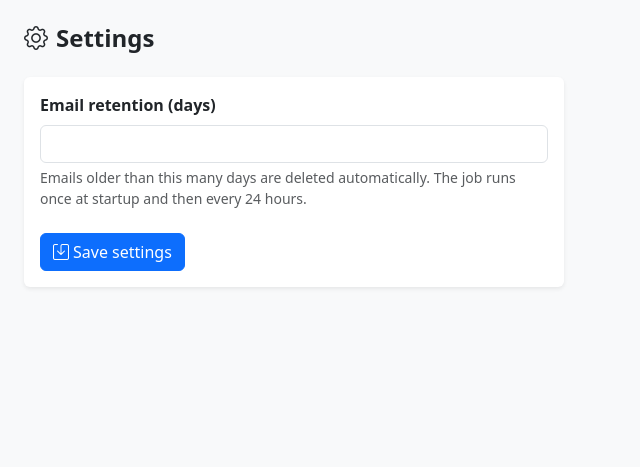
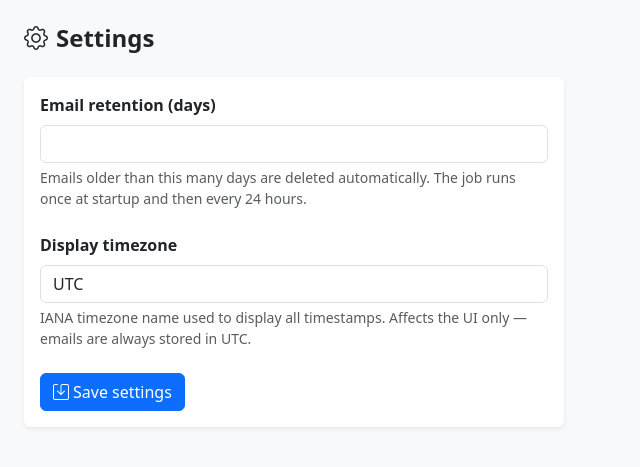
Before and after one commit to jankkm/smtp-ms365-relay, a Flask app: template app/templates/settings.html in a window 1280 px wide. Shown: the top 467 px of the page, without its empty margins (0-640 px from the left). Run offline with Flask 3, Linux system fonts and the light colour scheme; the template is opened without the code that fills it, so the values that code supplies are empty; parts of the project's set-up code (start-up, migrations or seed data) failed here and were passed over.

Commit message:
add tz setting

```diff
--- a/app/database.py
+++ b/app/database.py
@@ -17,6 +17,7 @@ SessionLocal: sessionmaker | None = None
 SETTING_DEFAULTS = {
     "retention_days": "30",
     "notes": "",
+    "timezone": "UTC",
 }
 
 
--- a/app/main.py
+++ b/app/main.py
@@ -11,10 +11,11 @@ Startup order:
 
 import logging
 import sys
-from datetime import datetime, timedelta
+from datetime import datetime, timedelta, timezone as dt_timezone
+from zoneinfo import ZoneInfo, ZoneInfoNotFoundError
 
 from apscheduler.schedulers.background import BackgroundScheduler
-from flask import Flask, jsonify, redirect, render_template, session, url_for
+from flask import Flask, g, jsonify, redirect, render_template, session, url_for
 from werkzeug.middleware.proxy_fix import ProxyFix
 from sqlalchemy import func
 from sqlalchemy.orm import load_only
@@ -27,11 +28,20 @@ from app.auth import admin_required, init_oauth, login_required
 from app.auth import bp as auth_bp
 from app.database import close_request_db, db_healthy, get_db, get_request_db, init_db
 from app.models import AppSetting, EmailLog, SmtpCredential
+
+
 from app.routes.credentials import bp as credentials_bp
 from app.routes.emails import bp as emails_bp
 from app.routes.notes import bp as notes_bp
 from app.routes.settings import bp as settings_bp
 from app.routes.users import bp as users_bp
+
+
+def _resolve_tz(name: str) -> ZoneInfo:
+    try:
+        return ZoneInfo(name)
+    except (ZoneInfoNotFoundError, Exception):
+        return ZoneInfo("UTC")
 
 _log_level = getattr(logging, config.LOG_LEVEL, None)
 if not isinstance(_log_level, int):
@@ -132,6 +142,25 @@ def create_app() -> Flask:
 
     flask_app.teardown_appcontext(close_request_db)
     init_oauth(flask_app)
+
+    @flask_app.before_request
+    def load_timezone():
+        tz_name = "UTC"
+        try:
+            db = get_request_db()
+            setting = db.query(AppSetting).filter_by(key="timezone").first()
+            if setting and setting.value:
+                tz_name = setting.value
+        except Exception:
+            pass
+        g.app_timezone = tz_name
+
+    @flask_app.template_filter("localtime")
+    def localtime_filter(dt):
+        if dt is None:
+            return dt
+        tz = _resolve_tz(getattr(g, "app_timezone", "UTC"))
+        return dt.replace(tzinfo=dt_timezone.utc).astimezone(tz)
 
     # ------------------------------------------------------------------
     # Dashboard
--- a/app/templates/credentials.html
+++ b/app/templates/credentials.html
@@ -112,10 +112,10 @@
           <td class="text-end small" data-sort-value="{{ cred.total_sent }}">{{ cred.total_sent }}</td>
           <td class="text-muted small text-nowrap"
               data-sort-value="{{ cred.last_used_at.isoformat() if cred.last_used_at else '' }}">
-            {{ cred.last_used_at.strftime('%Y-%m-%d %H:%M') if cred.last_used_at else '—' }}
+            {{ (cred.last_used_at | localtime).strftime('%Y-%m-%d %H:%M') if cred.last_used_at else '—' }}
           </td>
           <td class="text-muted small text-nowrap" data-sort-value="{{ cred.created_at.isoformat() }}">
-            {{ cred.created_at.strftime('%Y-%m-%d') }}
+            {{ (cred.created_at | localtime).strftime('%Y-%m-%d') }}
           </td>
           <td class="text-end text-nowrap">
             <div class="table-actions">
--- a/app/templates/dashboard.html
+++ b/app/templates/dashboard.html
@@ -108,7 +108,7 @@
       <tbody>
         {% for email in recent_emails %}
         <tr>
-          <td class="text-nowrap text-muted small">{{ email.received_at.strftime('%Y-%m-%d %H:%M') }}</td>
+          <td class="text-nowrap text-muted small">{{ (email.received_at | localtime).strftime('%Y-%m-%d %H:%M') }}</td>
           <td class="monospace small">{{ email.from_addr }}</td>
           <td class="monospace small">{{ email.get_to_addrs()|join(', ') }}</td>
           <td>{{ email.subject or '(no subject)' }}</td>
--- a/app/templates/emails.html
+++ b/app/templates/emails.html
@@ -58,7 +58,7 @@
       <tbody>
         {% for email in emails %}
         <tr>
-          <td class="text-nowrap text-muted small">{{ email.received_at.strftime('%Y-%m-%d %H:%M:%S') }}</td>
+          <td class="text-nowrap text-muted small">{{ (email.received_at | localtime).strftime('%Y-%m-%d %H:%M:%S') }}</td>
           <td class="monospace small">{{ email.credential_username or '—' }}</td>
           <td class="monospace small">{{ email.from_addr }}</td>
           <td class="monospace small">{{ email.get_to_addrs()|join('<br>'|safe) }}</td>
--- a/app/templates/settings.html
+++ b/app/templates/settings.html
@@ -16,6 +16,19 @@
           The job runs once at startup and then every 24 hours.
         </div>
       </div>
+      <div class="mb-4">
+        <label class="form-label fw-semibold">Display timezone</label>
+        <input type="text" name="timezone" class="form-control"
+               value="{{ settings.timezone or 'UTC' }}"
+               placeholder="e.g. Europe/Berlin"
+               list="tz-suggestions">
+        <datalist id="tz-suggestions">
+          {% for tz in timezones %}<option value="{{ tz }}">{% endfor %}
+        </datalist>
+        <div class="form-text">
+          IANA timezone name used to display all timestamps. Affects the UI only — emails are always stored in UTC.
+        </div>
+      </div>
       <button type="submit" class="btn btn-primary">
         <i class="bi bi-save me-1"></i>Save settings
       </button>
--- a/requirements.txt
+++ b/requirements.txt
@@ -11,3 +11,4 @@ APScheduler
 gunicorn
 python-dotenv
 markdown
+tzdata
```
Also changed, not shown: app/routes/settings.py (+11 -1 lines).
